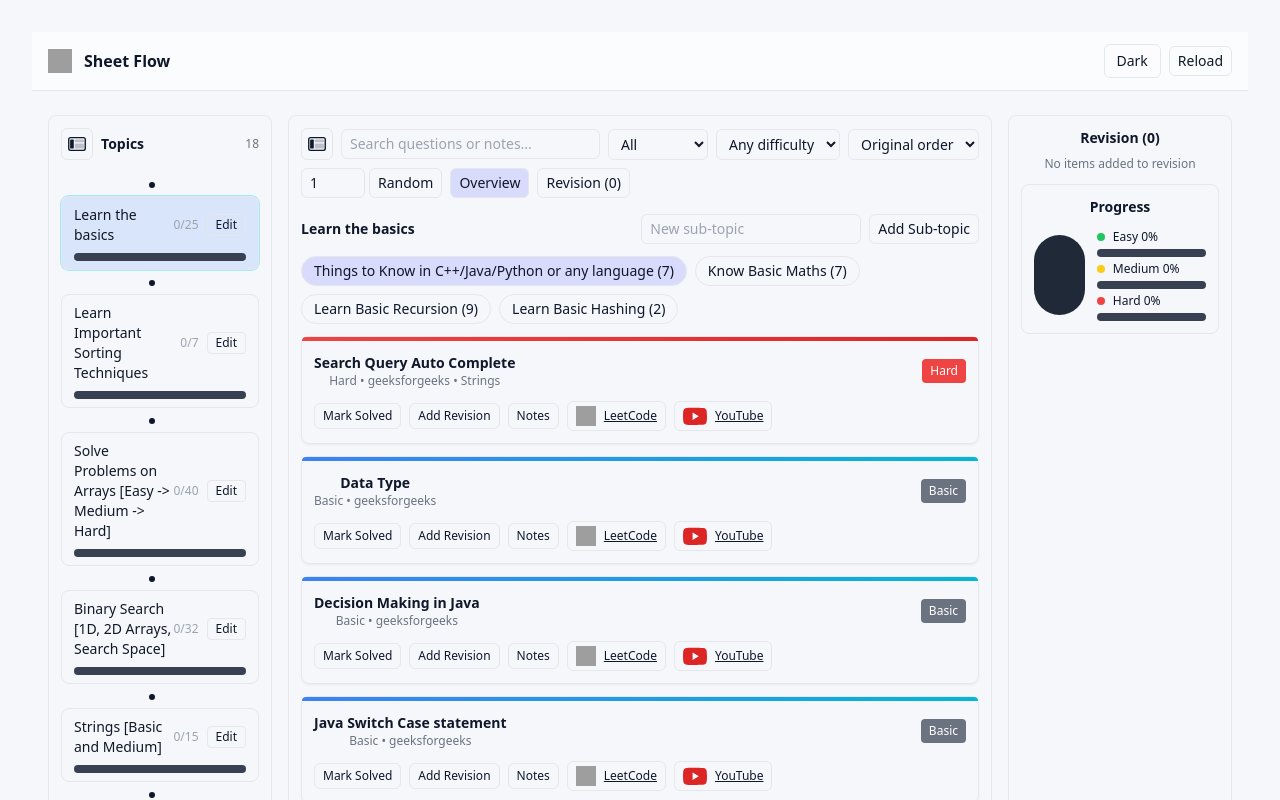
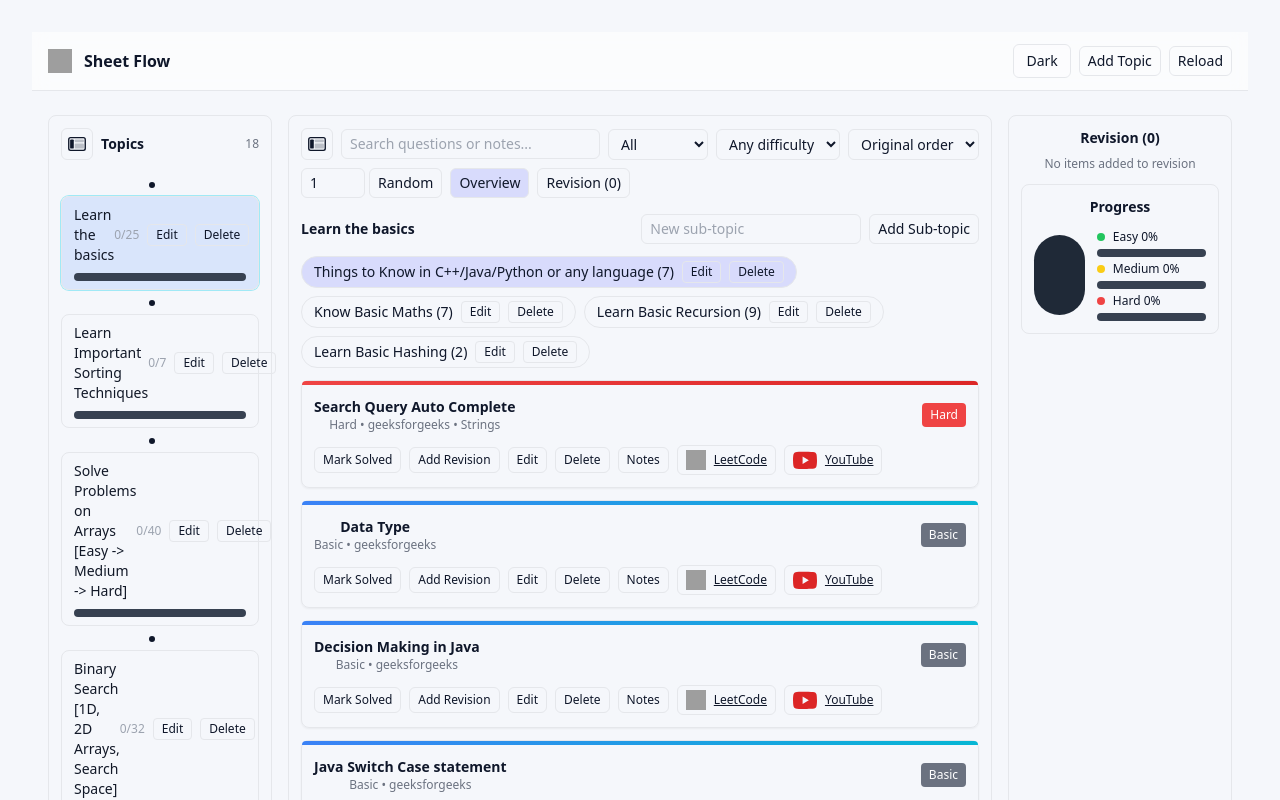
Before and after one commit to eliterks/Sheet-Flow, a React (Vite) app: page / in a window 1280 px wide. Shown: the top 800 px of the page. Built offline with nearby package versions, Linux system fonts and the light colour scheme; grey boxes are pictures that could not be loaded.

Commit message:
feat: UI for Topic/Sub-topic/Question CRUD + DnD reordering; docs updated

```diff
--- a/src/App.tsx
+++ b/src/App.tsx
@@ -17,6 +17,7 @@ function App() {
     loadInitialData,
     selectTopic,
     editTopic,
+    addTopic,
     addSubTopic,
     addQuestion,
     setSearchQuery,
@@ -27,6 +28,7 @@ function App() {
     revision,
     toggleRevision,
     reorderTopics,
+    reorderQuestions,
     resetToApi,
   } = useSheetStore()
 
@@ -113,6 +115,16 @@ function App() {
             <ThemeToggle />
             <button
               className="rounded-md border px-2 py-1 text-sm"
+              onClick={() => {
+                const nn = prompt('New topic name')
+                if (nn && nn.trim()) addTopic(nn.trim())
+              }}
+              title="Add Topic"
+            >
+              Add Topic
+            </button>
+            <button
+              className="rounded-md border px-2 py-1 text-sm"
               onClick={() => resetToApi()}
               title="Reload from API"
             >
@@ -173,6 +185,19 @@ function App() {
                               aria-label="Rename topic"
                             >
                               Edit
+                            </button>
+                            <button
+                              className="rounded border px-2 py-0.5 text-xs"
+                              onClick={(e) => {
+                                e.stopPropagation()
+                                if (confirm('Delete this topic?')) {
+                                  useSheetStore.getState().deleteTopic(t.id)
+                                }
+                              }}
+                              title="Delete topic"
+                              aria-label="Delete topic"
+                            >
+                              Delete
                             </button>
                           </span>
                         </div>
@@ -339,17 +364,24 @@ function App() {
                   </div>
                 ) : (
                   <div className="mt-3 space-y-3">
-                    {selectedTopic && selectedSub
-                      ? visibleQuestions.map((q) => (
-                          <QuestionCard
-                            key={q.id}
-                            q={q}
-                            topicId={selectedTopic.id}
-                            subId={selectedSub.id}
-                            highlight={randomPicks.includes(q.id)}
-                          />
-                        ))
-                      : null}
+                    {selectedTopic && selectedSub ? (
+                      <SortableList
+                        ids={visibleQuestions.map((q) => q.id)}
+                        onReorder={(a, b) => reorderQuestions(selectedTopic.id, selectedSub.id, a, b)}
+                        renderItem={(id) => {
+                          const q = visibleQuestions.find((x) => x.id === id)!
+                          return (
+                            <QuestionCard
+                              key={id}
+                              q={q}
+                              topicId={selectedTopic.id}
+                              subId={selectedSub.id}
+                              highlight={randomPicks.includes(id)}
+                            />
+                          )
+                        }}
+                      />
+                    ) : null}
                   </div>
                 )}
               </div>
--- a/src/components/Cards/QuestionCard.tsx
+++ b/src/components/Cards/QuestionCard.tsx
@@ -61,6 +61,29 @@ export function QuestionCard({
         <button
           className="rounded-md border px-2 py-1 text-xs"
           onClick={() => {
+            const nn = prompt('Edit title', q.name)
+            if (nn && nn.trim()) {
+              useSheetStore.getState().editQuestion(topicId, subId, q.id, { name: nn.trim() })
+            }
+          }}
+          title="Edit title"
+        >
+          Edit
+        </button>
+        <button
+          className="rounded-md border px-2 py-1 text-xs"
+          onClick={() => {
+            if (confirm('Delete this question?')) {
+              useSheetStore.getState().deleteQuestion(topicId, subId, q.id)
+            }
+          }}
+          title="Delete question"
+        >
+          Delete
+        </button>
+        <button
+          className="rounded-md border px-2 py-1 text-xs"
+          onClick={() => {
             const nn = prompt('Notes', q.notes ?? '')
             if (nn === null) return
             useSheetStore.getState().editQuestion(topicId, subId, q.id, { notes: nn })
--- a/src/components/Sections/SubTopicsBar.tsx
+++ b/src/components/Sections/SubTopicsBar.tsx
@@ -1,26 +1,50 @@
 import { useSheetStore } from '../../store'
+import { SortableList } from '../../components/DndList'
 
 export function SubTopicsBar() {
-  const { topics, selectedTopicId, selectedSubTopicId, selectSubTopic } = useSheetStore()
+  const { topics, selectedTopicId, selectedSubTopicId, selectSubTopic, editSubTopic, deleteSubTopic, reorderSubTopics } = useSheetStore()
   const topic = topics.find((t) => t.id === selectedTopicId)
   if (!topic) return null
   return (
     <div className="flex flex-wrap items-center gap-2">
-      {topic.subTopics.map((st) => {
+      <SortableList
+        ids={topic.subTopics.map((s) => s.id)}
+        onReorder={(a, b) => reorderSubTopics(topic.id, a, b)}
+        renderItem={(id) => {
+          const st = topic.subTopics.find((x) => x.id === id)!
           const count = st.questions.length
           const solved = st.questions.filter((q) => q.isSolved).length
           const active = st.id === selectedSubTopicId
           return (
-          <button
-            key={st.id}
-            className={`rounded-full px-3 py-1 text-sm border ${active ? 'bg-primary/20' : 'hover:bg-muted-light dark:hover:bg-muted-dark'}`}
-            onClick={() => selectSubTopic(st.id)}
-            title={`${solved}/${count} solved`}
-          >
+            <div className={`inline-flex items-center gap-2 rounded-full px-3 py-1 text-sm border ${active ? 'bg-primary/20' : 'hover:bg-muted-light dark:hover:bg-muted-dark'}`}>
+              <button onClick={() => selectSubTopic(st.id)} title={`${solved}/${count} solved`}>
                 {st.name} ({count})
               </button>
+              <button
+                className="rounded border px-2 py-0.5 text-xs"
+                onClick={() => {
+                  const nn = prompt('Rename sub-topic', st.name)
+                  if (nn && nn.trim()) editSubTopic(topic.id, st.id, nn.trim())
+                }}
+                title="Rename sub-topic"
+                aria-label="Rename sub-topic"
+              >
+                Edit
+              </button>
+              <button
+                className="rounded border px-2 py-0.5 text-xs"
+                onClick={() => {
+                  if (confirm('Delete this sub-topic?')) deleteSubTopic(topic.id, st.id)
+                }}
+                title="Delete sub-topic"
+                aria-label="Delete sub-topic"
+              >
+                Delete
+              </button>
+            </div>
           )
-      })}
+        }}
+      />
     </div>
   )
 }
```
Also changed, not shown: 1 other file (tests, documents, lock files or other folders). Lines whose indentation alone changed are shown as unchanged.
